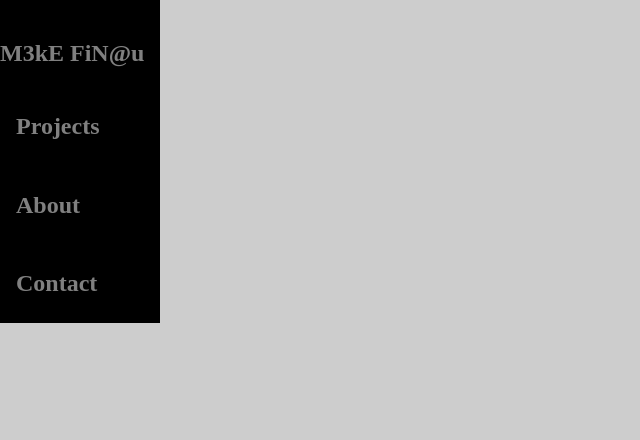
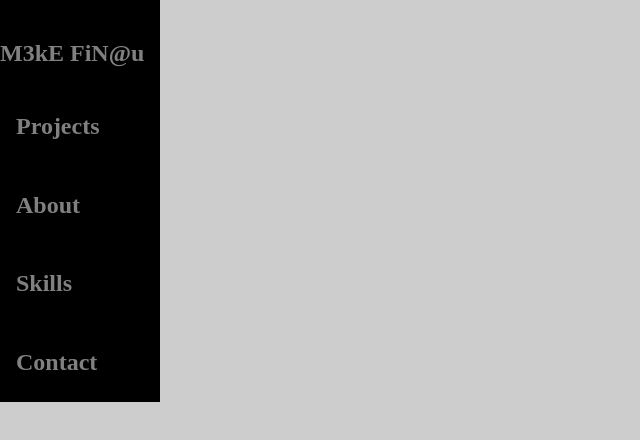
Before and after one commit to mekefinau05/mekefinau05.github.io, a plain HTML site: page main.html in a window 1280 px wide. Shown: the whole page, without its empty margins (0-640 px from the left). Drawn offline with Linux system fonts and the light colour scheme.

Commit message:
sai ketau ilo

```diff
--- a/main.html
+++ b/main.html
@@ -14,6 +14,7 @@
         <h1 id="myName">M3kE FiN@u</h1>
         <a href="#"><h2>Projects</h2></a>
         <a href="#"><h2>About</h2></a>
+        <a href="#"><h2>Skills</h2></a>
         <a href="#"><h2>Contact</h2></a>
     </nav>
     </div>
```
